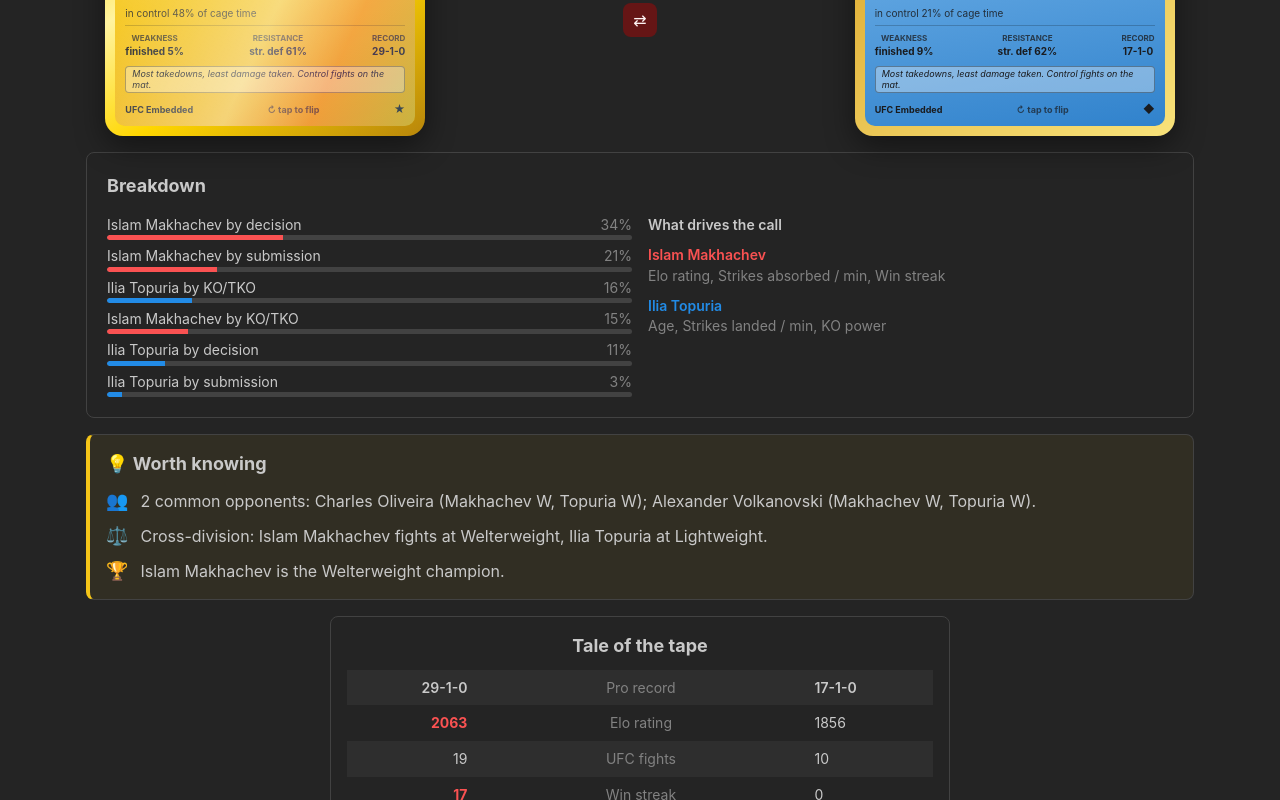
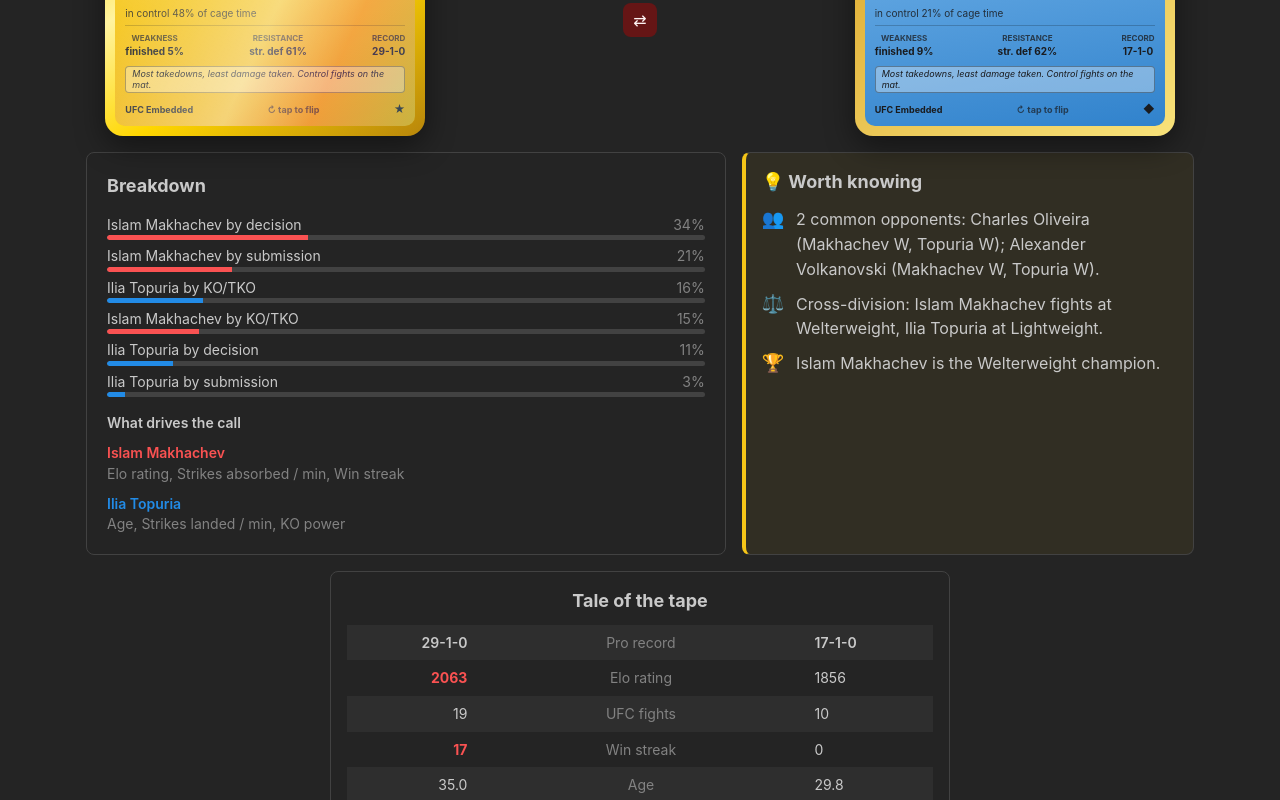
Before and after one commit to abbasly/ufc_embedded, a React (Vite) app in the folder web/: page /predictor in a window 1280 px wide. Shown: the part 498-1298 px from the top of the page. Built offline with nearby package versions, Linux system fonts and the light colour scheme.

Commit message:
style(web): breakdown and matchup notes side by side

```diff
--- a/web/src/features/predictor/PredictorPage.tsx
+++ b/web/src/features/predictor/PredictorPage.tsx
@@ -105,8 +105,14 @@ export default function PredictorPage() {
 
         {a && b && a.id !== b.id ? (
           <>
-            <Breakdown data={data} a={a} b={b} />
-            <Notes data={data} mma={mma} a={a} b={b} />
+            <Grid align="stretch">
+              <Grid.Col span={{ base: 12, md: 7 }}>
+                <Breakdown data={data} a={a} b={b} />
+              </Grid.Col>
+              <Grid.Col span={{ base: 12, md: 5 }}>
+                <Notes data={data} mma={mma} a={a} b={b} />
+              </Grid.Col>
+            </Grid>
             <TaleOfTheTape data={data} a={a} b={b} />
           </>
         ) : (
@@ -222,11 +228,11 @@ function Breakdown({ data, a, b }: { data: PredictorData; a: PredictorFighter; b
       .map((x) => x.label);
 
   return (
-    <Paper withBorder p="lg">
+    <Paper withBorder p="lg" h="100%">
       <Stack gap="md">
         <Title order={4}>Breakdown</Title>
         <Grid>
-          <Grid.Col span={{ base: 12, md: 6 }}>
+          <Grid.Col span={{ base: 12, xl: 6 }}>
             <Stack gap={6}>
               {all.map((o) => (
                 <div key={`${o.winner.id}-${o.method}`}>
@@ -243,7 +249,7 @@ function Breakdown({ data, a, b }: { data: PredictorData; a: PredictorFighter; b
               ))}
             </Stack>
           </Grid.Col>
-          <Grid.Col span={{ base: 12, md: 6 }}>
+          <Grid.Col span={{ base: 12, xl: 6 }}>
             <Stack gap="xs">
               <Text fw={600} size="sm">
                 What drives the call
@@ -336,7 +342,7 @@ function Notes({ data, mma, a, b }: { data: PredictorData; mma?: MmaMathData; a:
   if (!notes.length) notes.push(["🆕", "First meeting, no common opponents, and similar size and age."]);
 
   return (
-    <Paper withBorder p="md" radius="md" bg="rgba(245, 197, 24, 0.06)" style={{ borderLeft: `4px solid ${GOLD}` }}>
+    <Paper withBorder p="md" radius="md" h="100%" bg="rgba(245, 197, 24, 0.06)" style={{ borderLeft: `4px solid ${GOLD}` }}>
       <Title order={4} mb="sm">
         💡 Worth knowing
       </Title>
```
